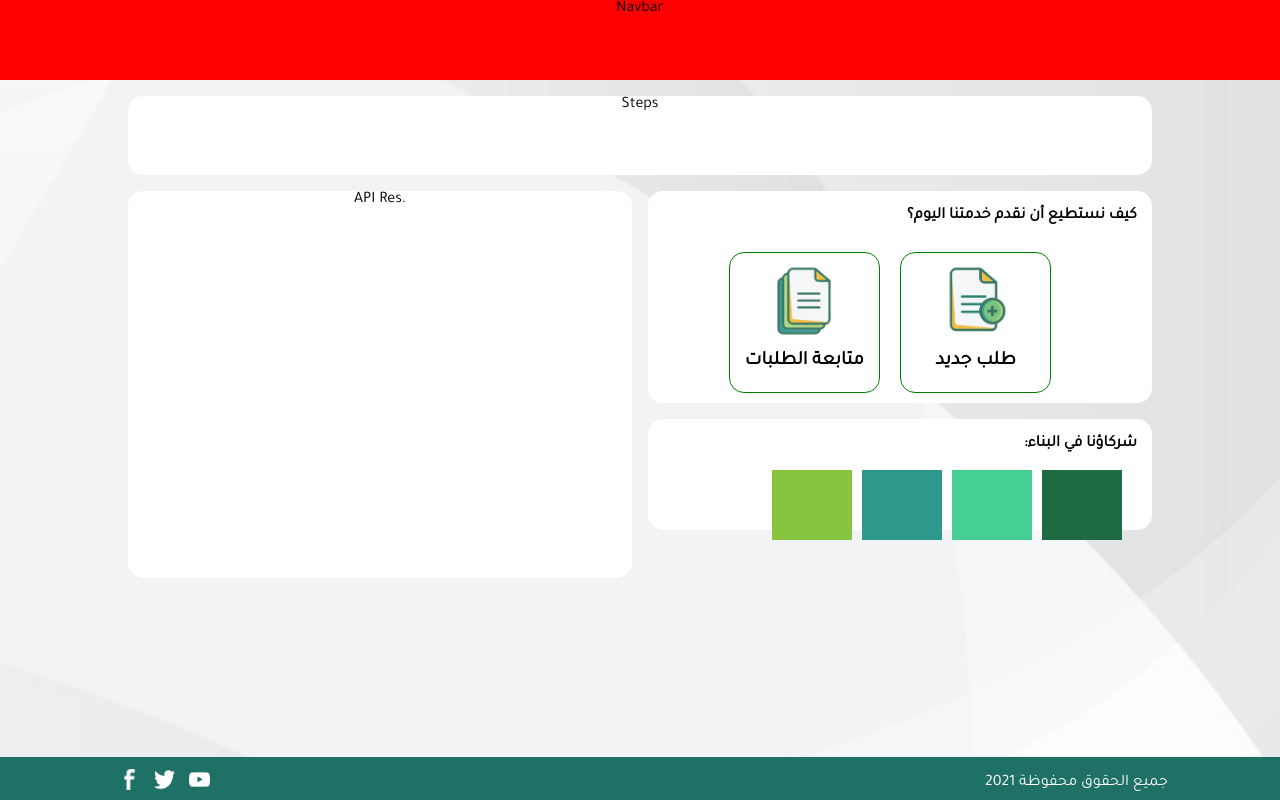
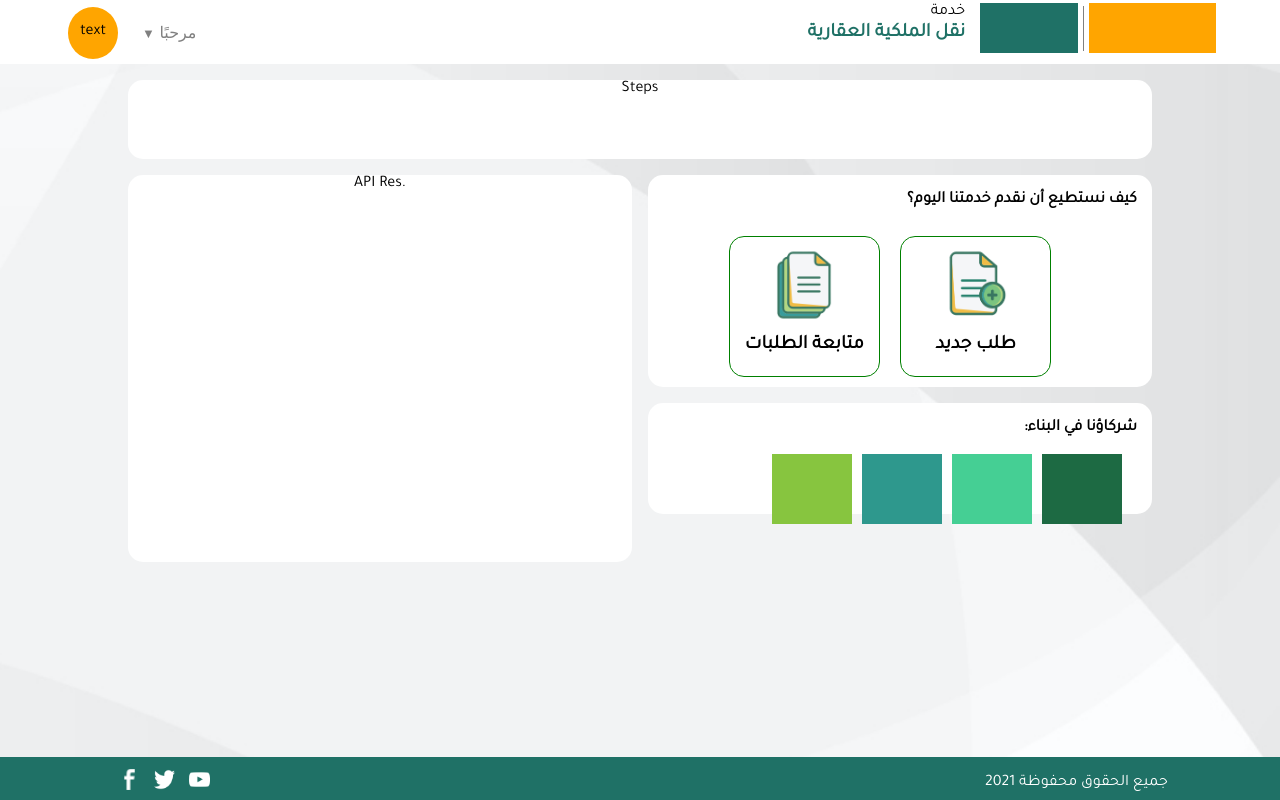
Before and after one commit to SarahV2/real-estate-assessment, a React (Create React App) app: page / in a window 1280 px wide. Built offline with nearby package versions, Linux system fonts and the light colour scheme.

Commit message:
implemented navbar + dropdown menu components

```diff
--- a/src/App.js
+++ b/src/App.js
@@ -4,10 +4,11 @@ import Services from './components/Services';
 import './App.css';
 import Partners from './components/Partners';
 import Footer from './components/layout/Footer';
+import Navbar from './components/layout/Navbar';
 function App() {
   return (
     <div className='App'>
-      <nav>Navbar</nav>
+      <Navbar/>
       <div className='container'>
         <section className='content' id='steps'>
           Steps
--- /dev/null
+++ b/src/components/layout/Dropdown.js
@@ -0,0 +1,12 @@
+import React from 'react';
+import './Layout.css';
+
+export default function Dropdown() {
+  return (
+    <div className='dropdown-items'>
+      <a href='#'>رابط</a>
+      <a href='#'>رابط</a>
+      <a href='#'>رابط</a>
+    </div>
+  );
+}
--- /dev/null
+++ b/src/components/layout/Layout.css
@@ -0,0 +1,180 @@
+nav {
+    background-color: #fff;
+    height: 8vh;
+    display: flex;
+    flex-direction: row-reverse;
+    align-items: center;
+    padding: 0;
+    margin: 0;
+    width: 100vw;
+  }
+
+  /* Right section of the navbar */
+
+  /* Main container of the right section */
+
+  #navPicContainer {
+    height: 90%;
+    margin-right: 5%;
+    display: flex;
+    flex-direction: row-reverse;
+  }
+
+  #picPlaceholder {
+    height: 50px;
+    width: 130px;
+    background-color: orange;
+    margin-left: 5px;
+  }
+
+  #borderLeft {
+    height: 45px;
+    border-left: 1px solid #808080;
+    margin-left: 2%;
+    margin-top: 2%;
+  }
+
+  /* Middle section of the navbar */
+
+  /* Main container of the middle section */
+
+  #nav-middle {
+    margin-right: 2px;
+    display: flex;
+    flex-direction: row-reverse;
+    width: 60%;
+    height: 90%;
+
+    /* height: 100%; */
+  }
+
+  #titleImg {
+    height: 50px;
+    width: 120px;
+    background-color: #1f7166;
+  }
+
+  /* Website's title */
+
+  #pageTitle {
+    display: flex;
+    flex-direction: column;
+    align-items: flex-end;
+    width: 100%;
+    margin-right: 15px;
+  }
+
+  #service-name {
+    color: #1f7166;
+    font-weight: 900;
+    font-size: larger;
+  }
+
+  /* Left Section of the nav bar */
+
+  /* Main container of the left section */
+  #nav-left {
+    width: 100%;
+    height: 90%;
+    margin-left: 5%;
+    width: 40%;
+    display: flex;
+    flex-direction: row-reverse;
+    justify-content: flex-end;
+  }
+
+  #timer {
+    margin: 1%;
+    width: 50px;
+    height: 90%;
+    border-radius: 50%;
+    background-color: orange;
+    display: flex;
+    justify-content: center;
+    align-content: center;
+  }
+
+  /* Dropdown Menu */
+
+  .dropdownMenu {
+    position: relative;
+    display: inline-block;
+  }
+
+  /* Dropdown Button */
+  .dropdownBtn {
+    background-color: #fff; /*will be removed later */
+    color: #808080;
+    padding: 20px;
+    font-size: 16px;
+    border: none;
+    cursor: pointer;
+  }
+
+  #arrow {
+    color: #808080;
+    font-size: small;
+  }
+
+  /* Dropdown Content */
+
+  .dropdown-items {
+    display: none;
+    position: absolute;
+    background-color: #f1f1f1;
+    min-width: 150px;
+    box-shadow: 0px 8px 16px 0px rgba(0, 0, 0, 0.2);
+  }
+
+  /* Change the visibility of dropdown content on hover */
+  .dropdownMenu:hover .dropdown-items {
+    display: block;
+  }
+
+  .dropdown-items a:hover {
+    background-color: #ddd;
+  }
+
+  .dropdown-items a {
+    text-align: right;
+    color: #000;
+    padding: 12px 16px;
+    text-decoration: none;
+    display: block;
+  }
+
+  /* responsive query */
+  @media only screen and (max-width: 720px) {
+    nav {
+      width: 100vw;
+      margin: 0;
+      padding: 0;
+    }
+    body {
+      background-color: #1f7166;
+    }
+
+    /* Right section */
+    #navPicContainer {
+      padding-top: 10px;
+    }
+
+    #picPlaceholder {
+      width: 40px; /* Could slso be 50px*/
+      height: 40px;
+    }
+
+    /* Middle section */
+    #titleImg {
+      display: none;
+    }
+    #service-name {
+      font-size: medium;
+      /* padding-right:2px; */
+    }
+
+    /* Left Section */
+    .dropdownMenu {
+      display: none;
+    }
+  }
--- a/src/components/layout/Navbar.js
+++ b/src/components/layout/Navbar.js
@@ -0,0 +1,43 @@
+import React from 'react'
+import './Layout.css';
+import Dropdown from './Dropdown';
+
+export default function Navbar() {
+    return (
+        <nav>
+        {/* Right section */}
+        <div id='navPicContainer' className='navElement'>
+          {/* <div id='hamburger-nav' className='dropdown'>
+            <div id='nav-icon' className='fa fa-bars '></div>
+            <Dropdown />
+          </div> */}
+          <div id='picPlaceholder'></div>
+          <div id='borderLeft'></div>
+        </div>
+
+        {/* <!-- Middle section --> */}
+        <div id='nav-middle' className='navElement'>
+          <div id='titleImg'></div>
+
+          <div id='pageTitle'>
+            <div id='service-title'>خدمة</div>
+            <div id='service-name'>نقل الملكية العقارية</div>
+          </div>
+        </div>
+
+        {/* Left Section */}
+        <div id='nav-left' className='navElement'>
+          <div className='dropdownMenu'>
+            <button className='dropdownBtn'>
+              <span id='arrow'>&#9660;</span> مرحبًا
+            </button>
+            <Dropdown />
+          </div>
+
+          <div id='timer'>
+            <p>text</p>
+          </div>
+        </div>
+      </nav>
+    )
+}
```
